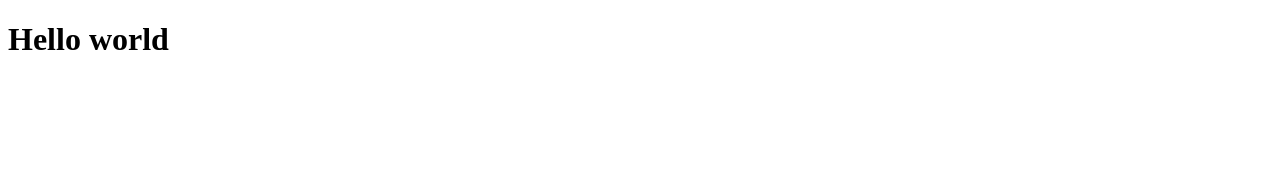
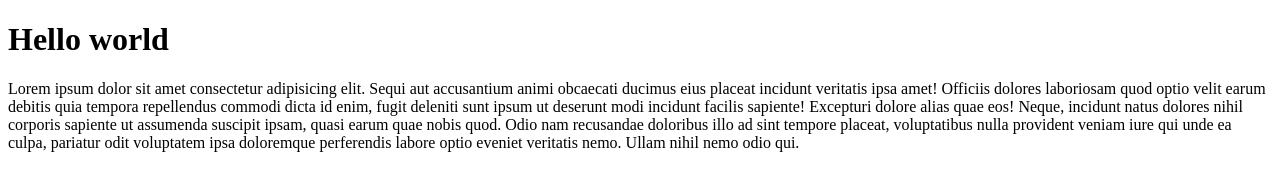
Before and after one commit to untungriyadi/git-test, a plain HTML site: page index.html in a window 1280 px wide. Drawn offline with Linux system fonts and the light colour scheme.

Commit message:
menambahkan paragraph

```diff
--- a/index.html
+++ b/index.html
@@ -8,5 +8,6 @@
 </head>
 <body>
     <h1>Hello world</h1>
+    <p>Lorem ipsum dolor sit amet consectetur adipisicing elit. Sequi aut accusantium animi obcaecati ducimus eius placeat incidunt veritatis ipsa amet! Officiis dolores laboriosam quod optio velit earum debitis quia tempora repellendus commodi dicta id enim, fugit deleniti sunt ipsum ut deserunt modi incidunt facilis sapiente! Excepturi dolore alias quae eos! Neque, incidunt natus dolores nihil corporis sapiente ut assumenda suscipit ipsam, quasi earum quae nobis quod. Odio nam recusandae doloribus illo ad sint tempore placeat, voluptatibus nulla provident veniam iure qui unde ea culpa, pariatur odit voluptatem ipsa doloremque perferendis labore optio eveniet veritatis nemo. Ullam nihil nemo odio qui.</p>
 </body>
 </html>
```
